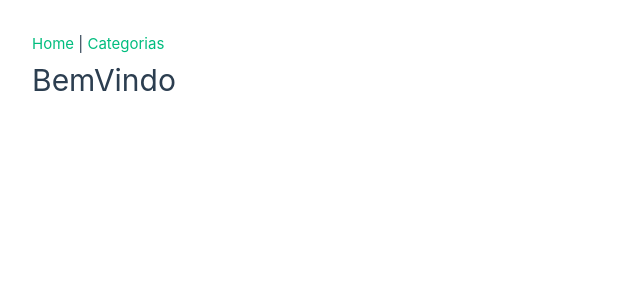
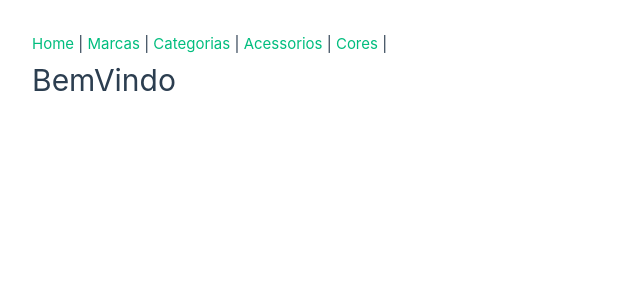
Before and after one commit to brunahenz/Garagem_Bruna_FrontEnd, a Vue app: page / in a window 1280 px wide. Shown: the top 300 px of the page, without its empty margins (0-640 px from the left). Built offline with nearby package versions, Linux system fonts and the light colour scheme.

Commit message:
colocando os links no app

```diff
--- a/src/App.vue
+++ b/src/App.vue
@@ -1,8 +1,10 @@
-import router from './router';
 <template>
   <header>
     <router-link :to="{ name: 'home' }">Home</router-link> |
-    <router-link to="/categorias">Categorias</router-link>
+    <router-link to="/marca">Marcas</router-link> |
+    <router-link to="/categoria">Categorias</router-link> |
+    <router-link to="/acessorio">Acessorios</router-link> |
+    <router-link to="/cor">Cores</router-link> |
   </header>
   <main>
     <RouterView />
```
